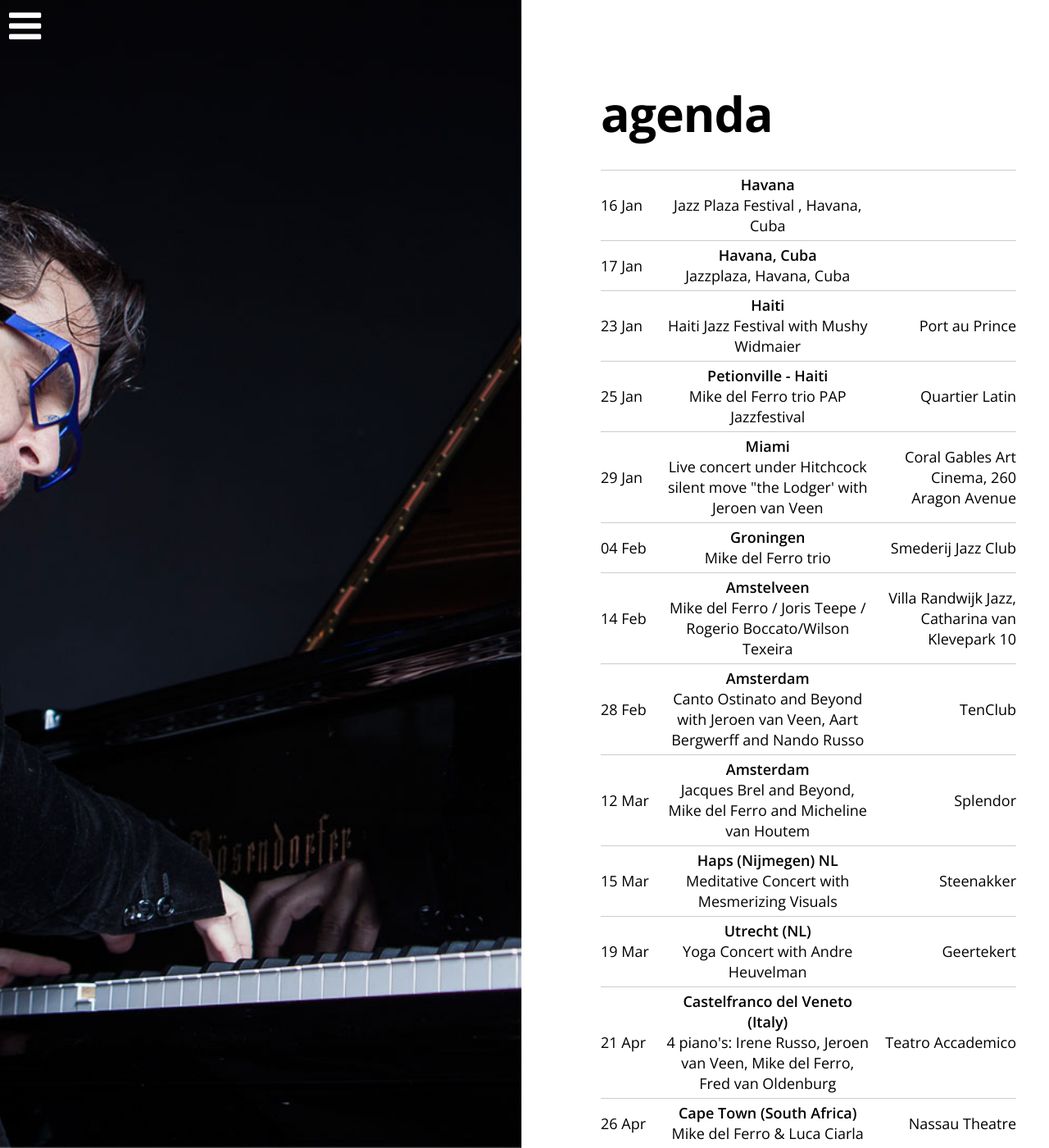
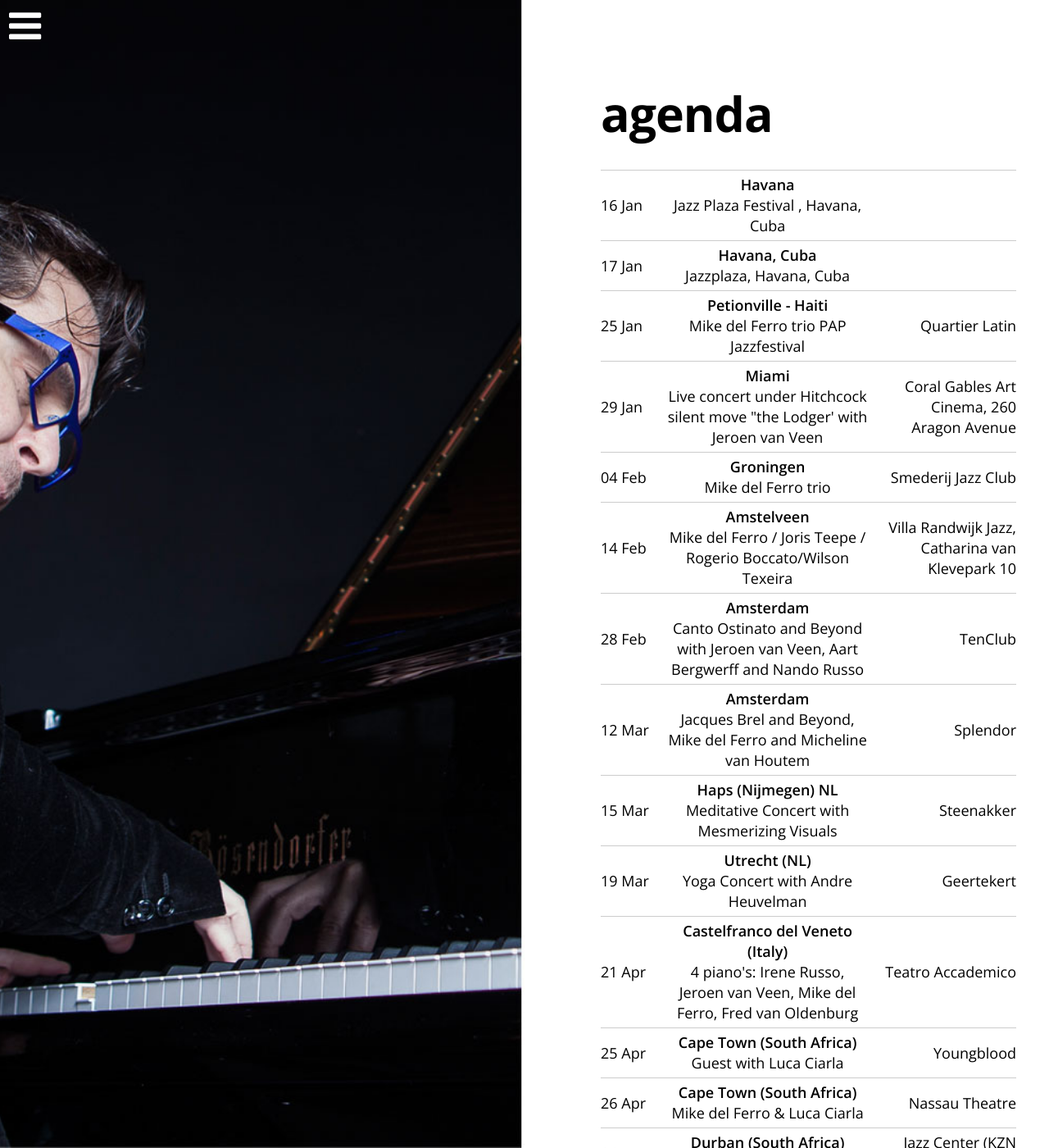
Before and after one commit to mikedelferro/website, a Jekyll site: the page built from agenda.html, in a window 1280 px wide and 1400 px high. Shown: the whole window at 82% size. Built offline with Jekyll 4.4.1, drawn with Linux system fonts in a browser that asks for light colours; nearby versions of some CDN libraries.

Commit message:
Updated '_data/gigs.yml' via CloudCannon

```diff
--- a/_data/gigs.yml
+++ b/_data/gigs.yml
@@ -1,9 +1,9 @@
 items:
-  - title: Haiti Jazz Festival with Mushy Widmaier
-    date: 2020-01-23 19:30:00
-    location: Port au Prince
-    venue: Haiti
-    url: 'http://papjazzhaiti.org/'
+  - title: Guest  with Luca Ciarla
+    date: 2020-04-25 19:30:00
+    location: Youngblood
+    venue: Cape Town (South Africa)
+    url: 'https://www.facebook.com/events/228580984833169/'
   - title: Mike del Ferro / Joris Teepe / Rogerio Boccato/Wilson Texeira
     date: 2020-02-14 20:30:00
     location: 'Villa Randwijk Jazz, Catharina van Klevepark 10'
```
